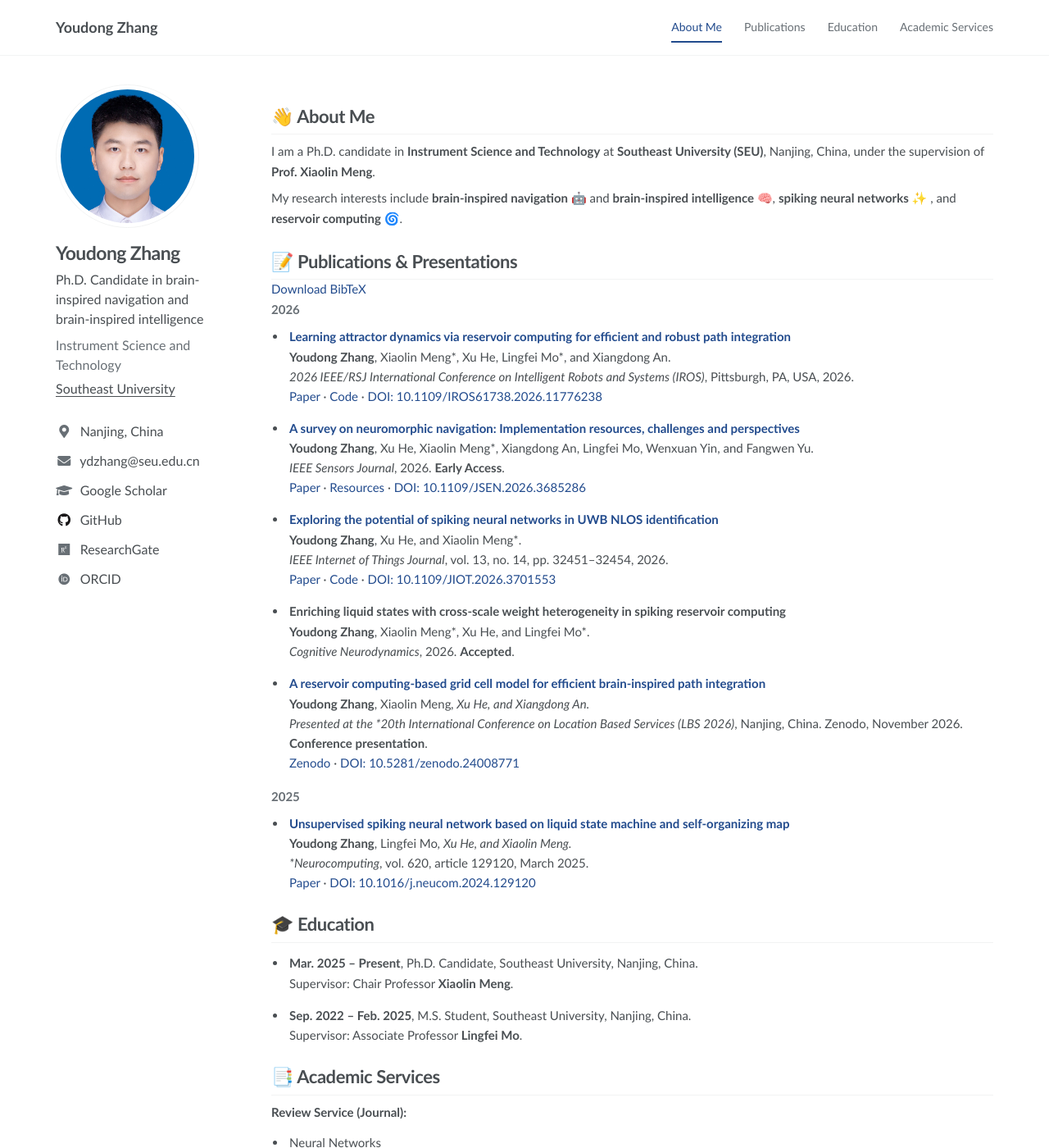
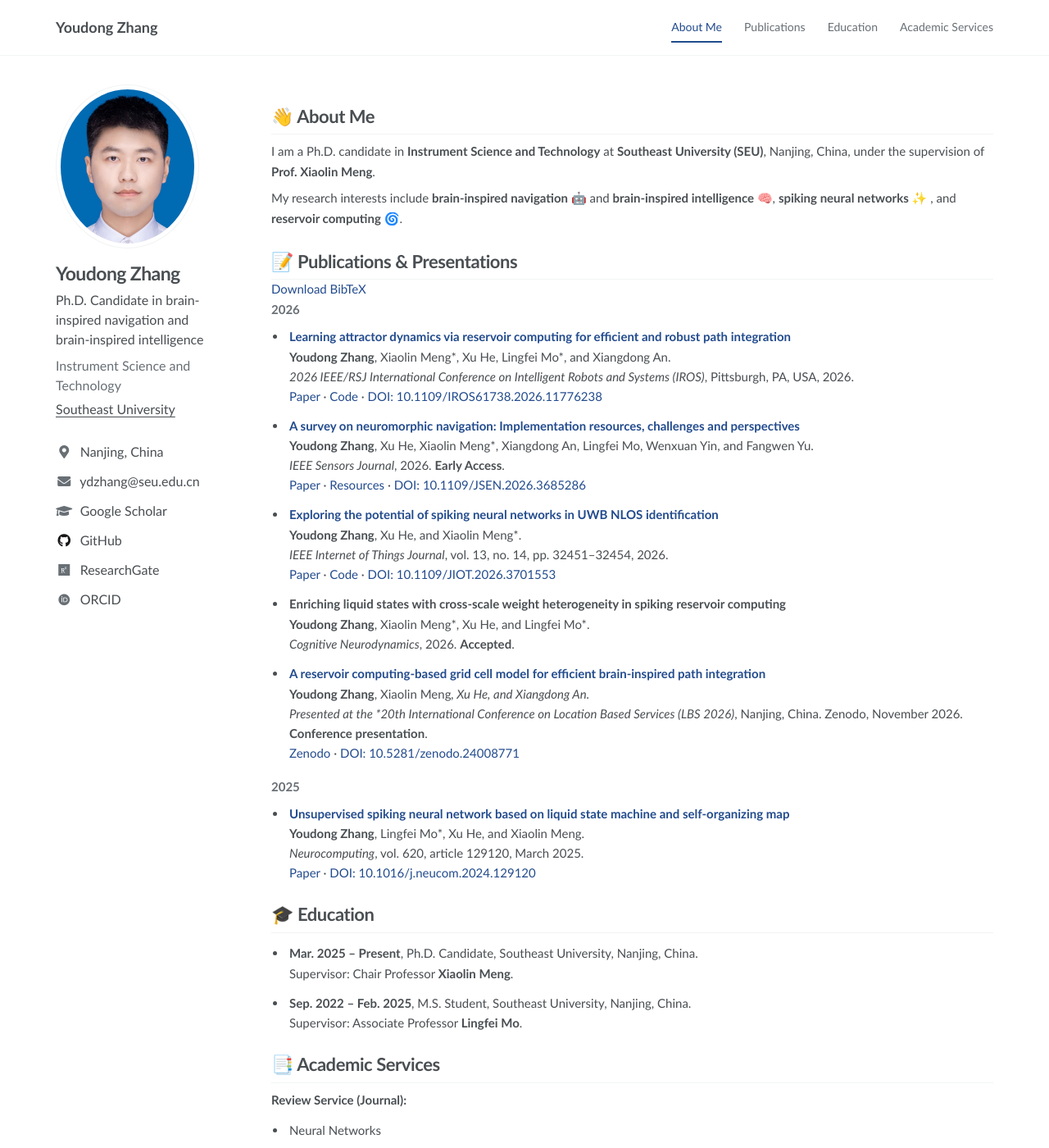
Before and after one commit to AXYZdong/Youdong_Zhang, a Jekyll site: the page built from _pages/about.md, in a window 1280 px wide and 1400 px high. Shown: the whole window at 82% size. Built offline with Jekyll 4.4.1, drawn with Linux system fonts in a browser that asks for light colours; some web fonts are replaced.

Commit message:
update page

```diff
--- a/_includes/head/custom.html
+++ b/_includes/head/custom.html
@@ -1,4 +1,4 @@
-<link rel="icon" type="image/svg+xml" href="{{ '/images/favicon.svg' | relative_url }}">
+<link rel="icon" type="image/png" href="{{ '/images/favicon.png' | relative_url }}">
 <meta name="theme-color" content="#224b8d">
 <link rel="stylesheet" href="{{ '/assets/css/academicons.css' | relative_url }}">
 {% if site.mathjax %}
--- a/_pages/about.md
+++ b/_pages/about.md
@@ -57,7 +57,7 @@ My research interests include **brain-inspired navigation**  🤖 and **brain-in
 ## 2025
 
 - **[Unsupervised spiking neural network based on liquid state machine and self-organizing map](https://www.sciencedirect.com/science/article/pii/S0925231224018915)**
-  **{{ site.author.name }}**, Lingfei Mo*, Xu He, and Xiaolin Meng.
+  **{{ site.author.name }}**, Lingfei Mo\*, Xu He, and Xiaolin Meng.
   *Neurocomputing*, vol. 620, article 129120, March 2025.
   [Paper](https://www.sciencedirect.com/science/article/pii/S0925231224018915) · [DOI: 10.1016/j.neucom.2024.129120](https://doi.org/10.1016/j.neucom.2024.129120)
 
--- a/_sass/_custom.scss
+++ b/_sass/_custom.scss
@@ -83,7 +83,7 @@ a:focus-visible, button:focus-visible {
   .page__content { float: none; width: 100%; }
 }
 .profile_box { display: block; }
-.author__avatar img { width: 175px; height: 175px; padding: 5px; object-fit: cover; border: 1px solid $border-color; }
+.author__avatar img { width: 200px; height: 200px; padding: 5px; object-fit: cover; border: 1px solid $border-color; }
 .author__content { display: block; padding: 0; }
 .sidebar .author__name { margin: 17px 0 7px; font-size: 23px; letter-spacing: -.025em; }
 .author__bio { margin: 0 0 8px; font-size: 16px !important; }
@@ -115,7 +115,7 @@ a:focus-visible, button:focus-visible {
 .page__content h2 { margin: 20px 0 11px; color: #686f75; font-size: 15px; }
 .page__content p { margin-bottom: 6px; }
 .page__content ul { padding-left: 19px; margin: 12px 0 0; }
-.page__content li { padding-left: 3px; margin-bottom: 15px; line-height: 1.6; }
+.page__content li { padding-left: 3px; margin-bottom: 12px; line-height: 1.6; }
 .page__content li a { overflow-wrap: anywhere; }
 .page__content a { text-decoration: none; }
 .page__content a:hover { text-decoration: underline; }
@@ -133,7 +133,7 @@ a:focus-visible, button:focus-visible {
   .sidebar { position: static !important; border-bottom: 1px solid $border-color; margin-bottom: 28px; padding-bottom: 22px; }
   .profile_box { display: flex; align-items: center; }
   .author__avatar { display: block; width: auto; }
-  .author__avatar img { width: 100px; height: 100px; padding: 4px; }
+  .author__avatar img { width: 125px; height: 125px; padding: 4px; }
   .author__content { padding-left: 20px; }
   .sidebar .author__name { margin: 0 0 6px; }
   .author__urls { display: flex; flex-wrap: wrap; column-gap: 20px; margin-top: 15px; }
```
Also changed, not shown: images/favicon.png (added).
